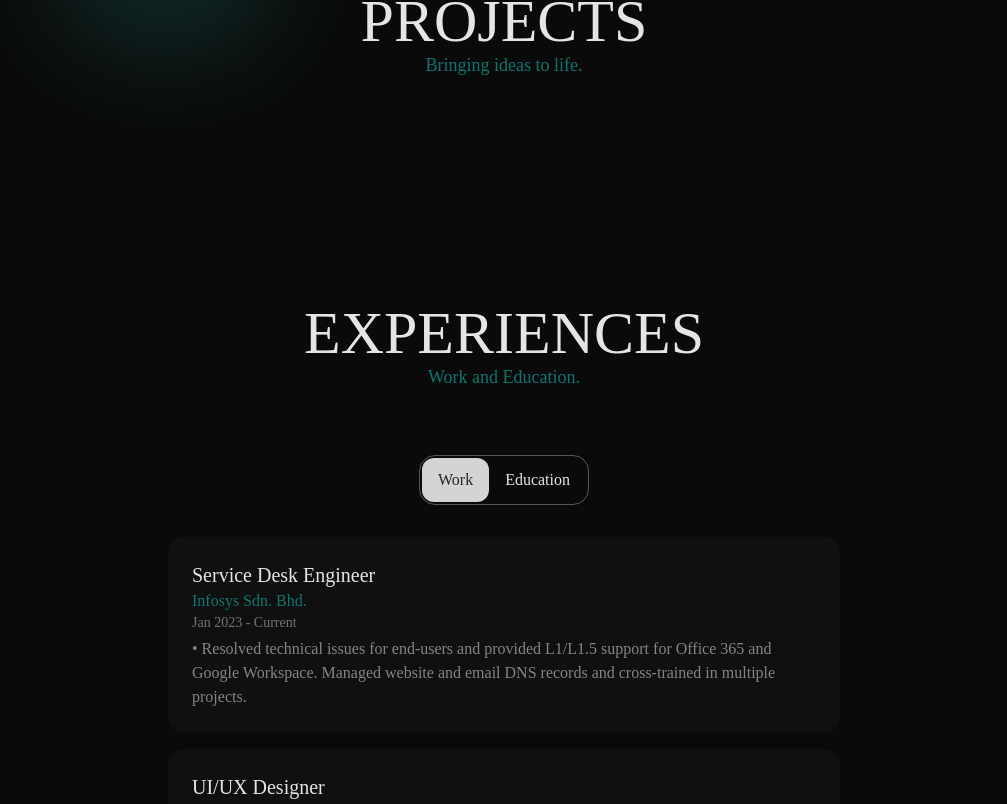
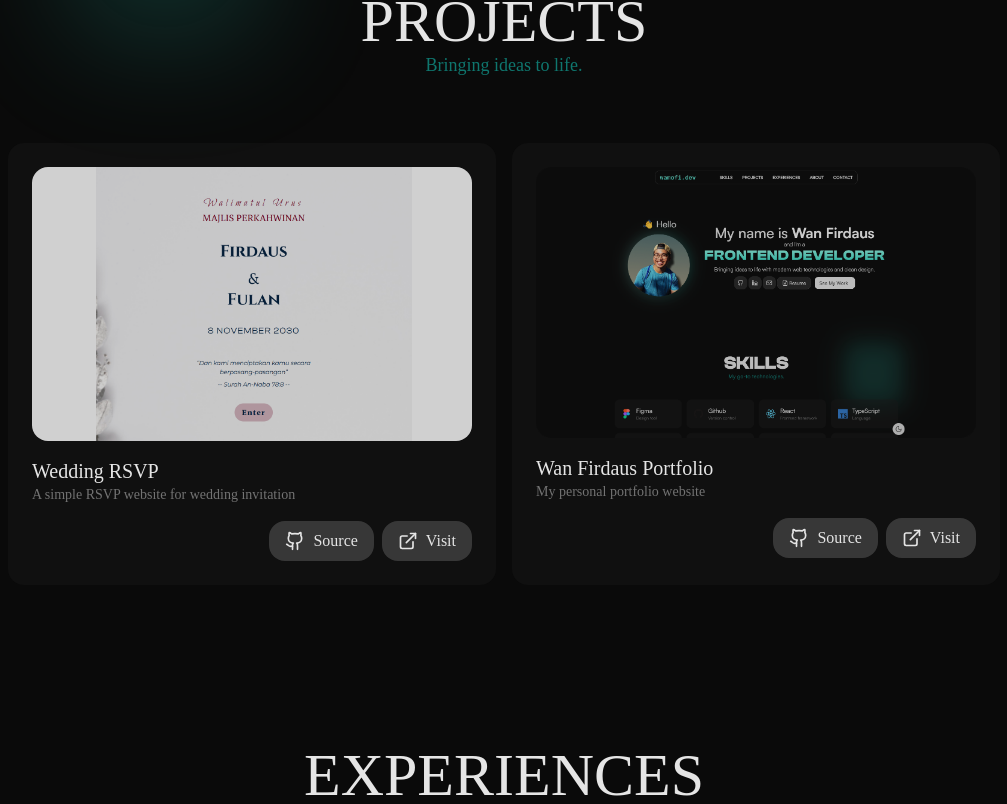
Before and after one commit to wamofi97/wamofi-portfolio, a React (Vite) app: page / in a window 1280 px wide. Shown: the part 1205-2009 px from the top of the page, without its empty margins (136-1143 px from the left). Built offline with nearby package versions, Linux system fonts and the light colour scheme; a web font is replaced by a local one.

Commit message:
update project details

```diff
--- a/src/components/Project.jsx
+++ b/src/components/Project.jsx
@@ -1,17 +1,23 @@
+import { ExternalLink, Github } from 'lucide-react';
+import portfolio from '../assets/portfolio.png';
+import walimatul from '../assets/walimatul.png';
+
 const projects = [
   {
     "title": "Wedding RSVP",
-    "tech": "React, Tailwind CSS, PostgreSQL, Express, Node.js",
-    "link": "https://wedding-rsvp.vercel.app/",
-    "source": "https://github.com/andhikagilang/wedding-rsvp",
-    "img": "wedding-rsvp.png"
+    "desc": "A simple RSVP website for wedding invitation",
+    "tech": ["React", "Tailwind CSS", "Node.js", "Express", "PostgreSQL", ],
+    "link": "https://walimatul-rsvp.onrender.com/",
+    "source": "https://github.com/wamofi97/wedding-rsvp",
+    "img": walimatul
   },
   {
-    "title": "My Portfolio",
-    "tech": "React, Tailwind CSS, Vercel",
-    "link": "https://my-portfolio-andhikagilang.vercel.app/",
-    "source": "https://github.com/andhikagilang/my-portfolio",
-    "img": "my-portfolio.png"
+    "title": "Wan Firdaus Portfolio",
+    "desc": "My personal portfolio website ",
+    "tech": ["React", "Tailwind CSS", "Vercel"],
+    "link": "https://wnfrds.vercel.app/",
+    "source": "https://github.com/wamofi97/wamofi-portfolio",
+    "img": portfolio
   },
 ]
 
@@ -27,32 +33,46 @@ export default function Project() {
           </div>
         </div>
 
-        {/* <div className="grid grid-cols-1 md:grid-cols-2 gap-2 sm:gap-4 mx-auto max-w-5xl z-10">
+        <div className="grid grid-cols-1 sm:grid-cols-2 gap-2 sm:gap-4 mx-auto max-w-5xl z-10">
           {projects.map((project, index) => (
-            <div key={index} className="group bg-neutral-300/40 dark:bg-neutral-900/50 hover:bg-teal-600/10 dark:hover:bg-teal-900/20 rounded-2xl p-6 hover:animate-float">
-                <div className=" flex flex-col sm:flex-row items-center gap-2 sm:gap-4 ">
-                  <img src={project.img} alt={project.title} className="w-8 h-8 group-hover:scale-125 group-hover:rotate-12 transition-transform duration-300" />
-                  <div>
-                    <h3 className="text-xl font-body">{project.title}</h3>
-                    <p className="text-neutral-500 text-sm hidden sm:block">{project.tech}</p>
-                  </div>
+            <div key={index} className="group bg-neutral-300/40 dark:bg-neutral-900/50  rounded-2xl p-6 hover:animate-float">
+                <div className="flex flex-col gap-2 sm:gap-4  ">
+                    <div className='relative bg-neutral-900 rounded-2xl transition-all duration-300'>
+                      <img src={project.img} alt={project.title} className="w-full h-full rounded-2xl duration-300 opacity-80 group-hover:opacity-30 transition-opacity" />
+                      <div className="absolute opacity-0 group-hover:opacity-100 bottom-4 left-4 flex flex-wrap items-center gap-2 transition-opacity">
+                          {project.tech.map((tech, index) => (
+                              <p key={index} className="text-teal-400 text-sm ">• {tech}</p>
+                          ))}
+                      </div>
+                    </div>
+                    <div>
+                        <h3 className="text-xl font-body text">{project.title}</h3>
+                        <p className="text-neutral-500 text-sm">{project.desc}</p>
+                    </div>
                 </div>
-                <div className="mt-4">
-                  <p className="text-neutral-500 text-sm sm:hidden">{project.tech}</p>
-                </div>
-                <div className="mt-4">
-                  <a href={project.link} target="_blank" rel="noreferrer">
-                    <button className="bg-teal-600 text-neutral-100 px-4 py-2 rounded-2xl hover:bg-teal-700 transition-colors duration-300">View Project</button>
+                {/* <div className="flex flex-wrap items-center gap-2 mt-4 transition-opacity duration">
+                          {project.tech.map((tech, index) => (
+                              <p key={index} className="text-sm text-teal-700 dark:text-neutral-200 border border-teal-700 dark:border-neutral-200/40 py-1 px-3 rounded-2xl ">{tech}</p>
+                          ))}
+                      </div> */}
+                <div className="flex items-center justify-end gap-2 mt-4">
+                    <a
+                    href={project.source}
+                    target='_blank'
+                    className="flex items-center gap-2 bg-neutral-700/20 dark:bg-neutral-300/20 py-2 px-4 rounded-2xl hover:text-teal-700 dark:hover:text-teal-300 font-medium"
+                  >
+                    <Github className="w-5 h-5" />
+                    Source
+                  </a>
+                  <a href={project.link} target='_blank' className="flex items-center gap-2 bg-neutral-700/20 dark:bg-neutral-300/20 py-2 px-4 rounded-2xl hover:text-teal-700 dark:hover:text-teal-300 font-medium">
+                      <ExternalLink className="w-5 h-5" />
+                      Visit
                   </a>
                 </div>
-                <div className="mt-4">
-                  <a href={project.source} target="_blank" rel="noreferrer">
-                    <button className="bg-teal-600 text-neutral-100 px-4 py-2 rounded-2xl hover:bg-teal-700 transition-colors duration-300">Source Code</button>
-                  </a>
-                </div>
+
             </div>
           ))}
-        </div> */}
+        </div>
       </section>
     )
   }
```
